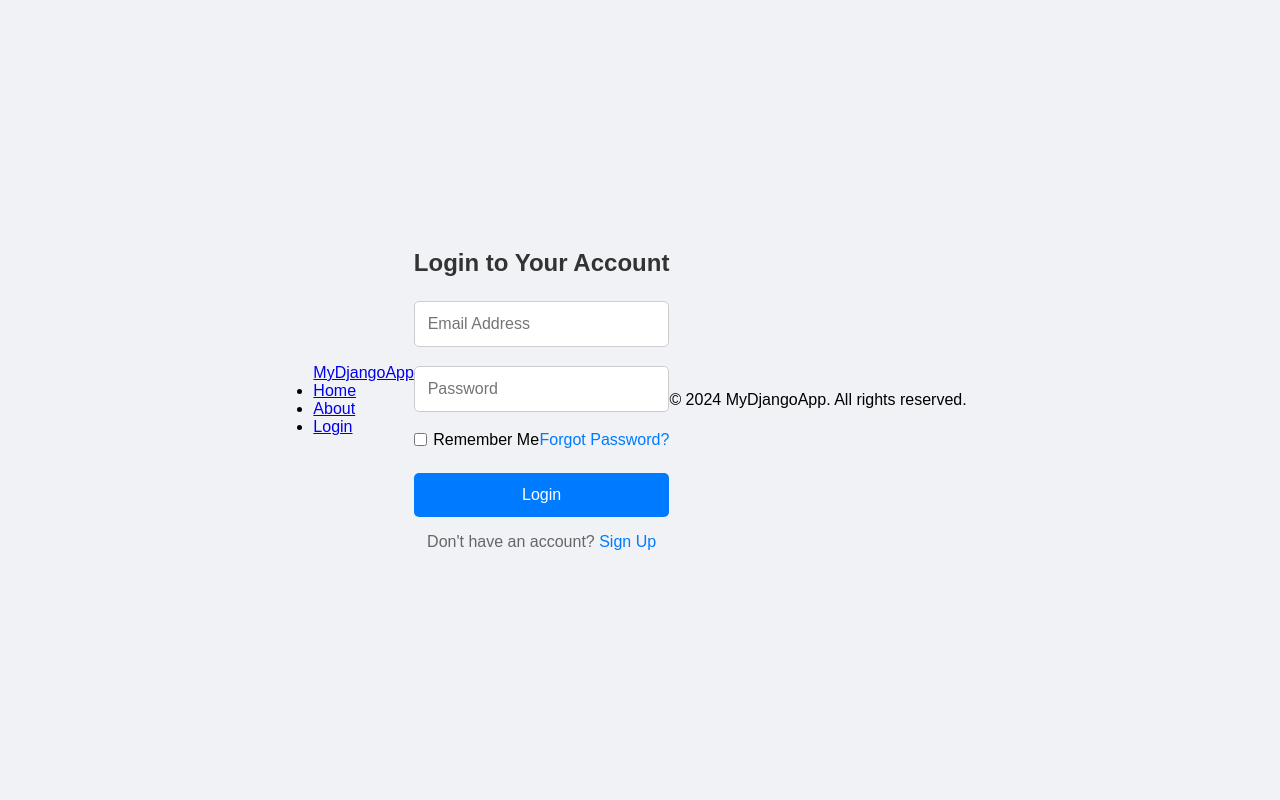
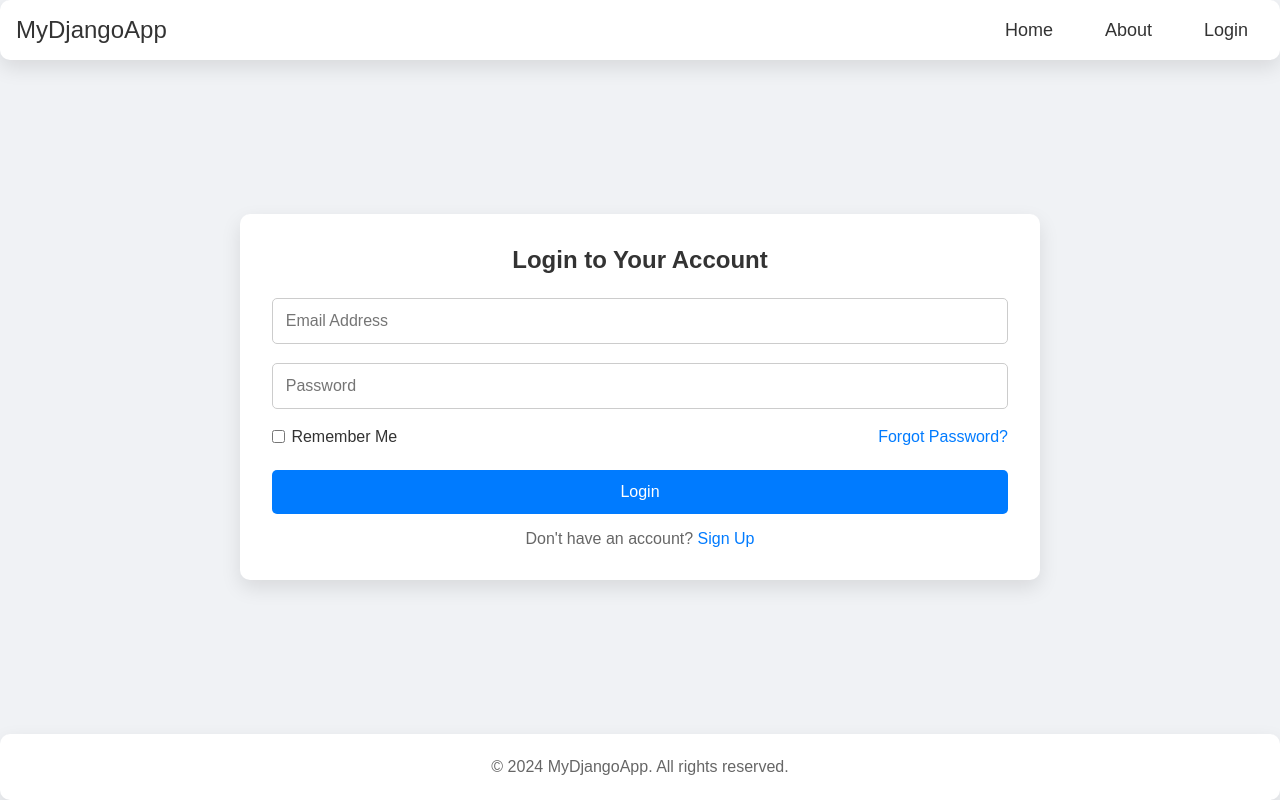
Before and after one commit to Mahmoud732/My-web-app, a Django app: page /login in a window 1280 px wide. Run offline with Django 5.2, Linux system fonts and the light colour scheme.

Commit message:
Initial commit

```diff
--- a/Project/static/css/style.css
+++ b/Project/static/css/style.css
@@ -6,61 +6,58 @@
     font-family: 'Arial', sans-serif;
 }
 
-body {
+body, html {
+    height: 100%;
+    background-color: #f0f2f5;
+    color: #333;
     display: flex;
-    justify-content: center;
-    align-items: center;
-    height: 100vh;
-    background-color: #f0f2f5;
+    flex-direction: column;
 }
 
-/* Login Styles */
-.login-form h2 {
-    text-align: center;
-    margin-bottom: 1.5rem;
-    color: #333;
+/* Navbar Styles */
+.navbar {
+    background-color: #fff;
+    width: 100%;
+    box-shadow: 0 8px 20px rgba(0, 0, 0, 0.1);
+    border-radius: 10px;
+    margin-bottom: 20px;
 }
 
-.input-field {
-    margin-bottom: 1.2rem;
+.navbar .container {
+    display: flex;
+    justify-content: space-between;
+    align-items: center;
+    padding: 1rem;
 }
 
-.input-field input {
-    width: 100%;
-    padding: 0.8rem;
-    border-radius: 5px;
-    border: 1px solid #ccc;
-    font-size: 1rem;
-    outline: none;
-    transition: border 0.3s;
-}
-
-.input-field input:focus {
-    border-color: #007bff;
-}
-
-.options {
-    display: flex;
-    justify-content: space-between;
-    margin-bottom: 1.5rem;
-}
-
-.remember-me {
-    display: flex;
-    align-items: center;
-}
-
-.remember-me input {
-    margin-right: 0.4rem;
-}
-
-.forgot-password {
-    color: #007bff;
+.brand {
+    font-size: 24px;
+    color: #333;
     text-decoration: none;
 }
 
-.forgot-password:hover {
-    text-decoration: underline;
+.nav-links {
+    list-style: none;
+    display: flex;
+    gap: 20px;
+}
+
+.nav-links li {
+    display: inline;
+}
+
+.nav-links a {
+    color: #333;
+    text-decoration: none;
+    font-size: 18px;
+    padding: 0.5rem 1rem;
+    border-radius: 5px;
+    transition: background-color 0.3s, color 0.3s;
+}
+
+.nav-links a:hover {
+    background-color: #007bff;
+    color: white;
 }
 
 /* Button Styles */
@@ -78,6 +75,34 @@ body {
 
 .btn:hover {
     background-color: #0056b3; /* Darker blue on hover */
+}
+
+/* Content Section */
+.content {
+    background-color: #fff;
+    padding: 2rem;
+    border-radius: 10px;
+    box-shadow: 0 8px 20px rgba(0, 0, 0, 0.1);
+    width: 100%;
+    max-width: 800px;
+    margin: auto;
+    text-align: center;
+}
+
+/* Global Styles */
+* {
+    margin: 0;
+    padding: 0;
+    box-sizing: border-box;
+    font-family: 'Arial', sans-serif;
+}
+
+body {
+    display: flex;
+    justify-content: center;
+    align-items: center;
+    height: 100vh;
+    background-color: #f0f2f5;
 }
 
 /* Login Styles */
@@ -162,6 +187,7 @@ body {
     text-decoration: underline;
 }
 
+/* Signup Styles */
 .signup-form h2 {
     text-align: center;
     margin-bottom: 1.5rem;
@@ -182,3 +208,99 @@ body {
 .signup-form p a:hover {
     text-decoration: underline;
 }
+
+/* Footer Styles */
+footer {
+    background-color: #fff;
+    width: 100%;
+    box-shadow: 0 8px 20px rgba(0, 0, 0, 0.1);
+    border-radius: 10px;
+    text-align: center;
+    padding: 1.5rem;
+    color: #666;
+    margin-top: 20px;
+}
+
+/* About Section */
+.about-section {
+    background-color: #fff;
+    padding: 2rem;
+    border-radius: 10px;
+    box-shadow: 0 8px 20px rgba(0, 0, 0, 0.1);
+    width: 100%;
+    max-width: 800px;
+    margin: auto;
+    text-align: left;
+}
+
+.about-section h1, .about-section h2 {
+    color: #333;
+    margin-bottom: 1rem;
+}
+
+.about-section p {
+    font-size: 1rem;
+    margin-bottom: 1.5rem;
+    color: #666;
+    line-height: 1.6;
+}
+
+.about-section ul {
+    margin-bottom: 1.5rem;
+    list-style-type: disc;
+    padding-left: 1.5rem;
+}
+
+.about-section ul li {
+    margin-bottom: 0.5rem;
+    color: #333;
+}
+
+.about-section a {
+    color: #007bff;
+    text-decoration: none;
+}
+
+.about-section a:hover {
+    text-decoration: underline;
+}
+
+/* Responsive Design */
+
+/* For screens smaller than 768px (tablets and smaller devices) */
+@media (max-width: 768px) {
+    .navbar .container {
+        flex-direction: column;
+        align-items: flex-start;
+    }
+
+    .nav-links {
+        flex-direction: column;
+        gap: 10px;
+    }
+
+    .content, .about-section {
+        padding: 1rem;
+        margin: 0 1rem;
+    }
+}
+
+/* For screens smaller than 480px (mobile devices) */
+@media (max-width: 480px) {
+    .brand {
+        font-size: 20px;
+    }
+
+    .nav-links a {
+        font-size: 16px;
+        padding: 0.5rem;
+    }
+
+    footer {
+        padding: 1rem;
+    }
+
+    .about-section {
+        padding: 1rem;
+    }
+}
```
Also changed, not shown: static/css/style.css (+187 -0 lines).
